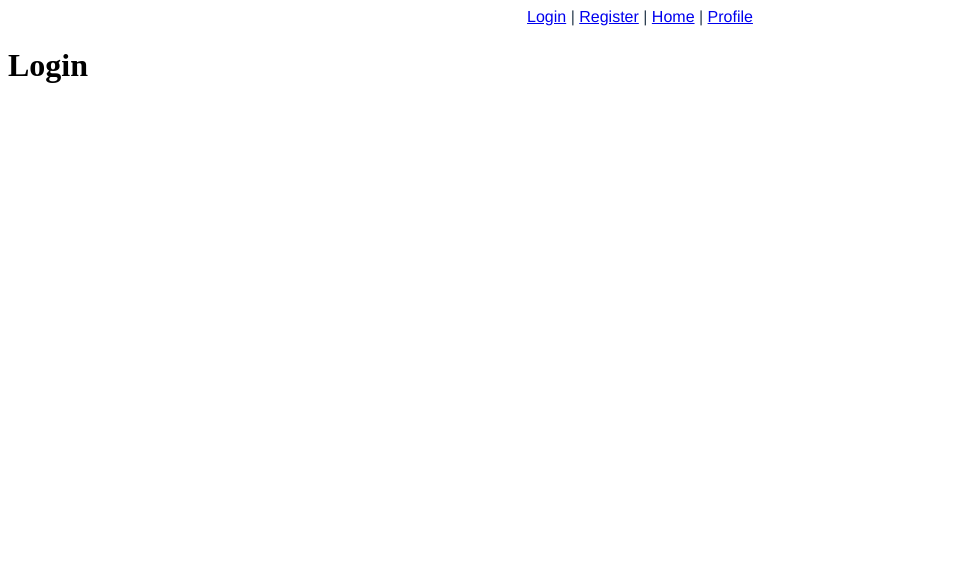
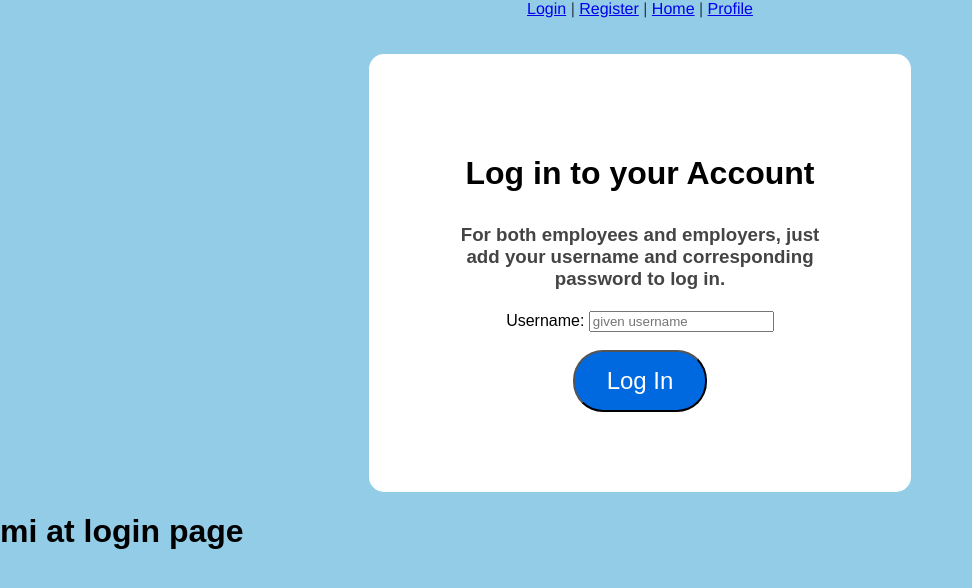
Before and after one commit to awkwardlook/Scheduler-App, a Vue app in the folder scheduler-app/: page /login in a window 1280 px wide. Shown: the top 588 px of the page, without its empty margins (0-972 px from the left). Built offline with nearby package versions, Linux system fonts and the light colour scheme.

Commit message:
Employer Sign In/Up pages
Made some navigational changes
Created login adn register page
Tidied up neatly with CSS both register and login pages
updated index.js router
made employer profile page

```diff
--- a/scheduler-app/src/App.vue
+++ b/scheduler-app/src/App.vue
@@ -1,19 +1,20 @@
 <template>
-<div id="headers">
-  <!-- HEADERS ARE HERE -->
+  <div id="headers">
+    <!-- <NavBar/> -->
+    <!-- delete the router links once the navbar vue app works -->
     <router-link to="/login">Login</router-link> |
     <router-link to="/register">Register</router-link> |
     <router-link to="/home">Home</router-link> |
-    <router-link to="/mplyrprof">Profile</router-link>
-
+    <router-link to="/employerprof">Profile</router-link>
   </div>
-<router-view/>
+  <router-view/>
 </template>
 
 <script>
-
+// import NavBar from '@/components/NavBar.vue'
 export default {
   name: 'App',
+  // components: NavBar,
 }
 
 </script>
--- a/scheduler-app/src/components/Header.vue
+++ /dev/null
@@ -1,19 +0,0 @@
-<template>
-    <div class="header">
-        <h1>Quiz 3 toh la</h1>
-    </div>
-</template>
-
-<style scoped>
-    .header{
-        height: 50px;
-        background-color: grey;
-        text-align: center;
-    }
-</style>
-
-<script>
-    export default {
-        name: 'Header'
-    }
-</script>
--- /dev/null
+++ b/scheduler-app/src/components/LoginRegister/EmployerRegister.vue
@@ -0,0 +1,75 @@
+<template>
+    <div class="RegisterForm">
+        <form id = "myform">
+            <div class="header">
+                <h1>Register your Account</h1>
+            </div>
+            <h3 id="desc">Create an Employer Profile</h3>
+            <div class = "registration form">
+                <label for="username"> Username: </label>
+                <input type = "text" id = "username" required="" placeholder="given username"> <br><br>
+                <label for="password"> Password: </label>
+                <input type = "text" id = "password" required="" placeholder="min. 8 chars"> <br><br>
+
+                <div class = "login">
+                    <button id = "loginbutton" type="button" v-on:click="savetofs()" style="color: rgb(0, 0, 0);"> Register </button><br><br>
+                </div>
+            </div>
+        </form>
+    </div>
+</template>
+
+
+
+<script>
+// import { getAuth, createUserWithEmailAndPassword } from "firebase/auth";
+// const auth = getAuth();
+// cb try the whole afternoon still can't connect to firebase for user authen
+
+export default {
+    // // mounted(){},
+    methods: {
+        async savetofs(){
+            console.log("savefnrun")
+            var username = document.getElementById("username").value
+            var password = document.getElementById("password").value
+            alert("Creating account for : " + username + password)
+            // createUserWithEmailAndPassword(auth, username, password)
+            document.getElementById("myform").reset()
+        }
+    }
+    //             .then(document.getElementById("form").reset())
+    //             // ((userCredential) => {
+    //             //     // Signed in
+    //             //     const user = userCredential.user;
+
+    //             //     // ...
+    //             // })
+    //             .catch((error) => {
+    //                 const errorCode = error.code;
+    //                 alert(errorCode);
+    //                 // const errorMessage = error.message;
+    //                 // ..
+    //             });
+    //                     }
+    // }
+}
+</script>
+
+<style>
+    .header{
+        height: 50px;
+        background-color: grey;
+        text-align: center;
+    }
+
+    .description{
+        height: 50px;
+        background-color: none;
+        text-align: center;
+    }
+
+    .table{
+        text-align: center;
+    }
+</style>
--- /dev/null
+++ b/scheduler-app/src/components/LoginRegister/Loginbox.vue
@@ -0,0 +1,78 @@
+<template>
+
+    <br><br>
+    <div class="login">
+        <form id ="login">
+            <div class="header">
+                <h1>Log in to your Account</h1>
+            </div>
+            <h3 id="desc">For both employees and employers, just add your username and corresponding password to log in.</h3>
+
+            <br>
+            <div class="input">
+            <label for="username"> Username: </label>
+            <input type = "text" id = "username" required="" placeholder="given username">
+            </div>
+            <br>
+            <div class = "button">
+                <button id = "loginbutton" type="button" > Log In </button>
+                <!-- v-on:click="savetofs()" -->
+            </div>
+        </form>
+    </div>
+</template>
+
+
+
+<script>
+export default {
+}
+
+</script>
+
+<style>
+
+    body{
+    margin: 0;
+    padding: 0;
+    background-color:#6abadeba;
+    font-family: 'Arial';
+    }
+
+    .login{
+        width: 382px;
+        overflow: hidden;
+        margin: auto;
+        margin: 20 0 0 450px;
+        padding: 80px;
+        background: #ffffff;
+        border-radius: 15px ;
+    }
+
+    .header{
+        height: 50px;
+        background-color: none;
+        text-align: center;
+    }
+
+    #desc{
+        height: 50px;
+        background-color: none;
+        color: rgb(68, 68, 68);
+        text-align: center;
+    }
+
+    #loginbutton {
+        background-color: #0069e0;
+        border-radius: 30px;
+        color: white;
+        padding: 15px 32px;
+        text-align: center;
+        text-decoration: none;
+        display: inline-block;
+        font-size: 24px;
+    }
+    .button, .input{
+        text-align: center;
+    }
+</style>
--- /dev/null
+++ b/scheduler-app/src/components/NavBar.vue
@@ -0,0 +1,25 @@
+<template>
+    <div class="header">
+    <!-- HEADERS ARE HERE -->
+    <router-link to="/login">Login</router-link> |
+    <router-link to="/register">Register</router-link> |
+    <router-link to="/home">Home</router-link> |
+    <router-link to="/mplyrprof">Profile</router-link>
+    </div>
+    <router-view/>
+</template>
+
+<style scoped>
+    .header{
+        height: 50px;
+        background-color: grey;
+        text-align: center;
+    }
+</style>
+
+<script>
+    export default {
+        mounted(){}
+    }
+
+</script>
--- a/scheduler-app/src/router/index.js
+++ b/scheduler-app/src/router/index.js
@@ -13,14 +13,14 @@ const routes = [
 	},
 	{
 		path: '/register',
-		name: 'Register',
-		component: () => import('../views/Register.vue')
+		name: 'EmployerRegister',
+		component: () => import('../views/EmployerRegister.vue')
 	},
 
 	{
-		path: '/mplyrprof',
+		path: '/employerprof',
 		name: 'Employer Profile',
-		component: () => import('../views/MplyrProfile.vue')
+		component: () => import('../views/EmployerProf.vue')
 	},
 ]
 
--- a/scheduler-app/src/views/MplyrProfile.vue
+++ b/scheduler-app/src/views/EmployerProf.vue
@@ -1,7 +1,6 @@
 <template>
-<!-- add /Profile to reach this page -->
-
-<h1>Employer Profile</h1>
+	<!-- add /Profile to reach this page -->
+	<h1>Employer Profile</h1>
 	<EmployerProfile/>
 	<br><br><br><br><br><br><br><br>
 	<br><br><br><br><br><br><br><br>
@@ -14,7 +13,7 @@ import EmployerProfile from '@/components/MplyrProfile/MplyrDeets.vue'
 import CompanyProfile from '@/components/MplyrProfile/CoyDeets.vue'
 
 export default {
-	name: 'Profile',
+	name: 'Employer Profile',
 	components: {
 		EmployerProfile,
 		CompanyProfile,
--- /dev/null
+++ b/scheduler-app/src/views/EmployerRegister.vue
@@ -0,0 +1,22 @@
+<template>
+	<!-- add /register to reach this page -->
+
+	<h1>Register</h1>
+	<EmployerRegisterForm/>
+</template>
+
+<script>
+import EmployerRegisterForm from '@/components/LoginRegister/EmployerRegister.vue'
+
+export default {
+	name: 'EmployerRegister',
+	components: {
+		EmployerRegisterForm,
+	}
+}
+
+</script>
+
+<style>
+
+</style>
--- a/scheduler-app/src/views/Home.vue
+++ b/scheduler-app/src/views/Home.vue
@@ -8,7 +8,7 @@
 </template>
 
 <script>
-import Header from '@/components/Header.vue'
+import Header from '@/components/NavBar.vue'
 
 export default {
   name: 'Home',
--- a/scheduler-app/src/views/Login.vue
+++ b/scheduler-app/src/views/Login.vue
@@ -1,12 +1,16 @@
 <template>
-<!-- add /login to reach this page -->
-
-<h1>Login</h1>
+<LoginBox/>
+	<h1> mi at login page</h1>
 </template>
 
 <script>
+import LoginBox from '@/components/LoginRegister/Loginbox.vue'
+
 export default {
-	name: 'Login'
+  name: 'Login',
+  components: {
+    LoginBox,
+  }
 }
 </script>
 
--- a/scheduler-app/src/views/Register.vue
+++ /dev/null
@@ -1,15 +0,0 @@
-<template>
-<!-- add /register to reach this page -->
-
-<h1>Register</h1>
-</template>
-
-<script>
-export default {
-	name: 'Register'
-}
-</script>
-
-<style>
-
-</style>
```
